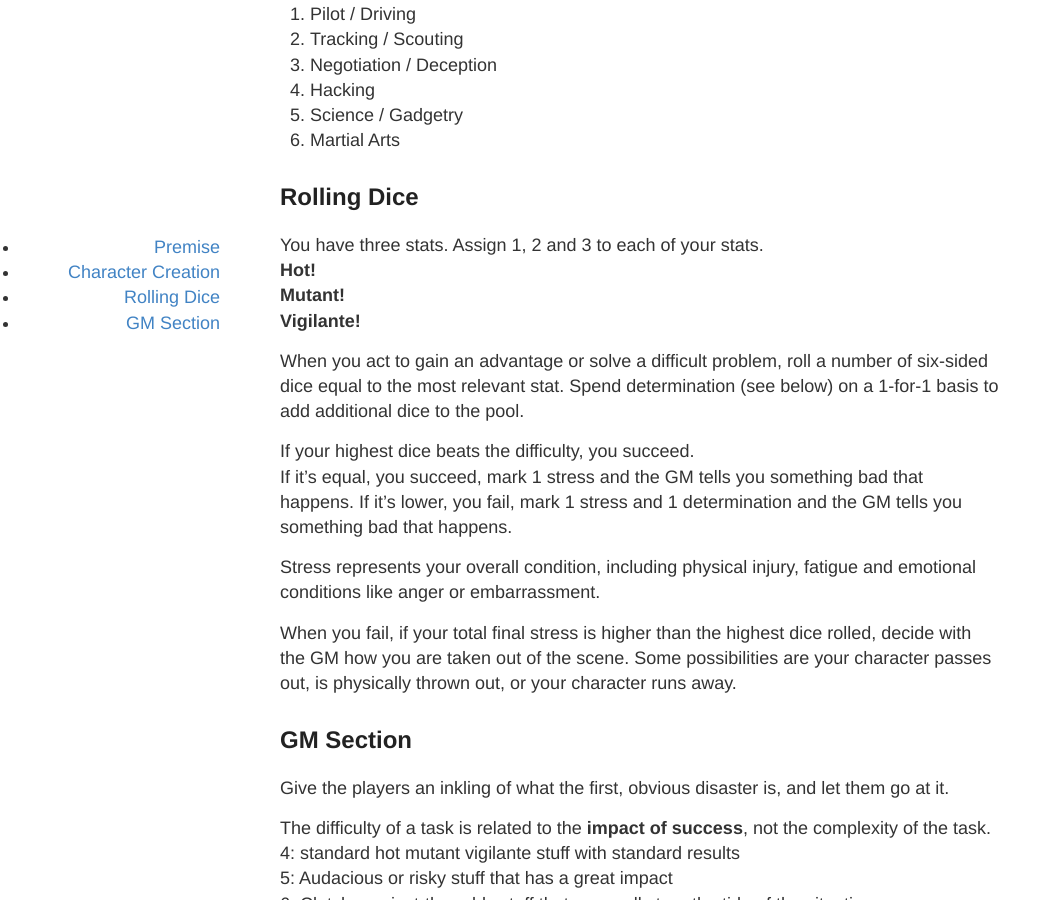
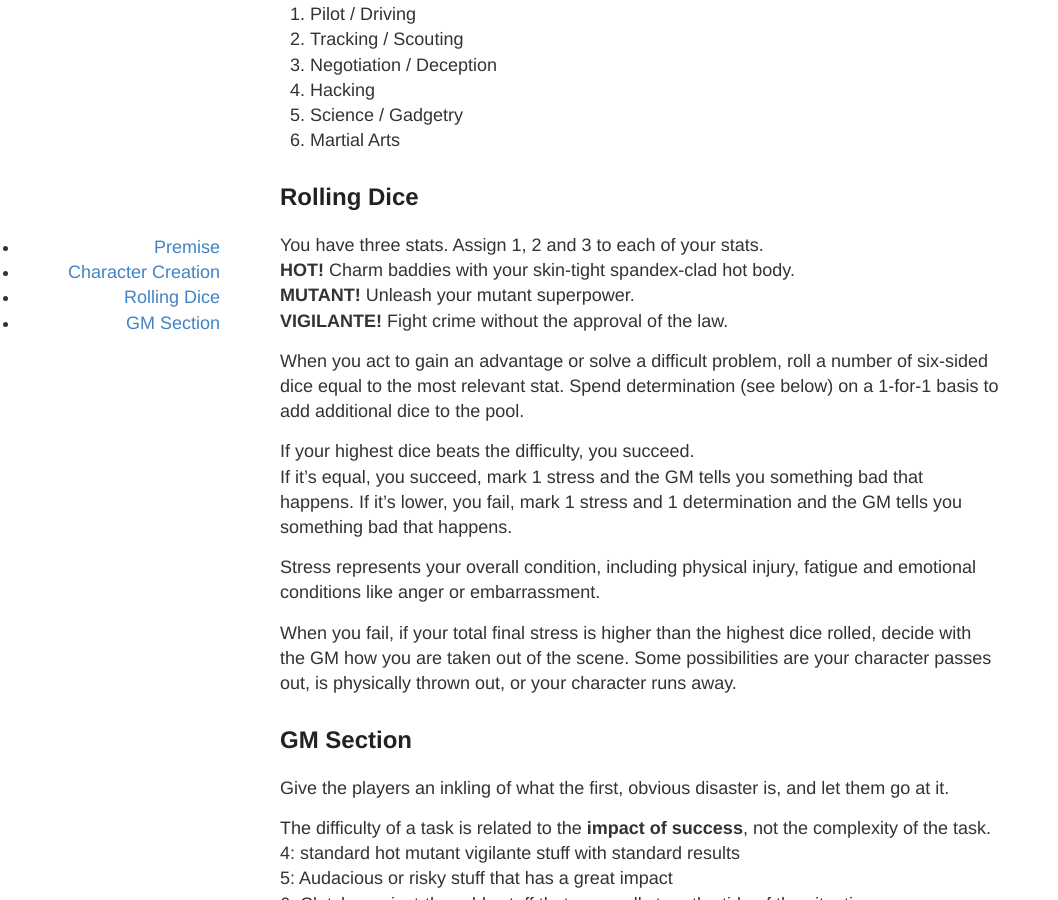
Before and after one commit to zechlau14/zechlau14.github.io, a Jekyll site: the page built from projects/hot-mutant-vigilantes.md, in a window 1280 px wide and 900 px high, scrolled down 1371 px. Shown: the whole window, without its empty margins (0-1058 px from the left). Built offline with Jekyll 4.4.1, drawn with Linux system fonts in a browser that asks for light colours.

```diff
--- a/projects/hot-mutant-vigilantes.md
+++ b/projects/hot-mutant-vigilantes.md
@@ -17,6 +17,7 @@ This work is directly inspired by the X-men.
 ## Character Creation
 
 Why are you so Hot? (d6)
+
 1. Literal abs of steel
 2. Majestic mutton chops beard
 3. The form-fitting spandex shows off your butt
@@ -25,6 +26,7 @@ Why are you so Hot? (d6)
 6. Dangerous rebel with a cool jacket
 
 What is your Mutation? (d20)
+
 1. Concussive eye beams
 2. Walk through walls
 3. Short-range teleportation
@@ -47,6 +49,7 @@ What is your Mutation? (d20)
 20. Speedster
 
 What is your vigilante specialty? (d6)
+
 1. Pilot / Driving
 2. Tracking / Scouting
 3. Negotiation / Deception
@@ -57,9 +60,9 @@ What is your vigilante specialty? (d6)
 ## Rolling Dice
 
 You have three stats. Assign 1, 2 and 3 to each of your stats.
-**Hot!**
-**Mutant!**
-**Vigilante!**
+**HOT!** Charm baddies with your skin-tight spandex-clad hot body.
+**MUTANT!** Unleash your mutant superpower.
+**VIGILANTE!** Fight crime without the approval of the law.
 
 When you act to gain an advantage or solve a difficult problem, roll a number of six-sided dice equal to the most relevant stat. Spend determination (see below) on a 1-for-1 basis to add additional dice to the pool.
 
@@ -83,6 +86,7 @@ The difficulty of a task is related to the **impact of success**, not the comple
 If an NPC isn't kissable, think "Could I make them kissable?"
 
 What's going wrong? (Roll twice; one disaster hides another much more dangerous disaster)
+
 1. A fellow student's mutation is out of control
 2. Mutant terrorist are trying to assassinate a mutant-hating senator
 3. The principal of the school has been kidnapped
@@ -91,6 +95,7 @@ What's going wrong? (Roll twice; one disaster hides another much more dangerous
 6. The location of the government's secret mutant facility is discovered
 
 What's this place like?
+
 1. stuffy, prim and proper, vaguely steampunk
 2. militaristic and ordered, lots of parades
 3. built around the huge temple of the god of law
@@ -99,6 +104,7 @@ What's this place like?
 6. laden with boutiques, haberdashers and pattisseries
 
 Who's going to stand in our way? (Roll twice)
+
 1. A sexy Alien Monarch and their army
 2. The government's inexplicably sexy mutant-hunting robots
 3. The principal's sexy Mutant rival
```
